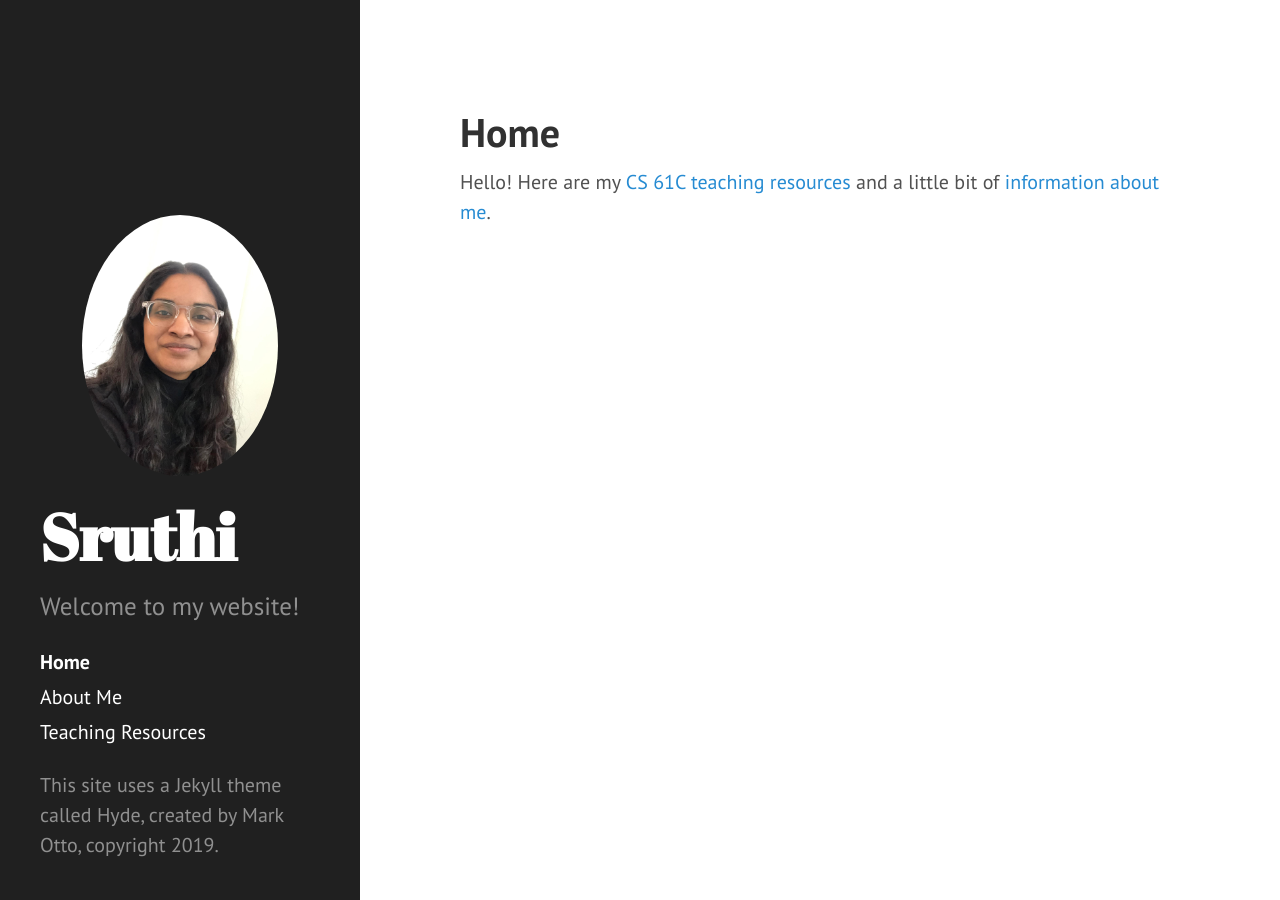
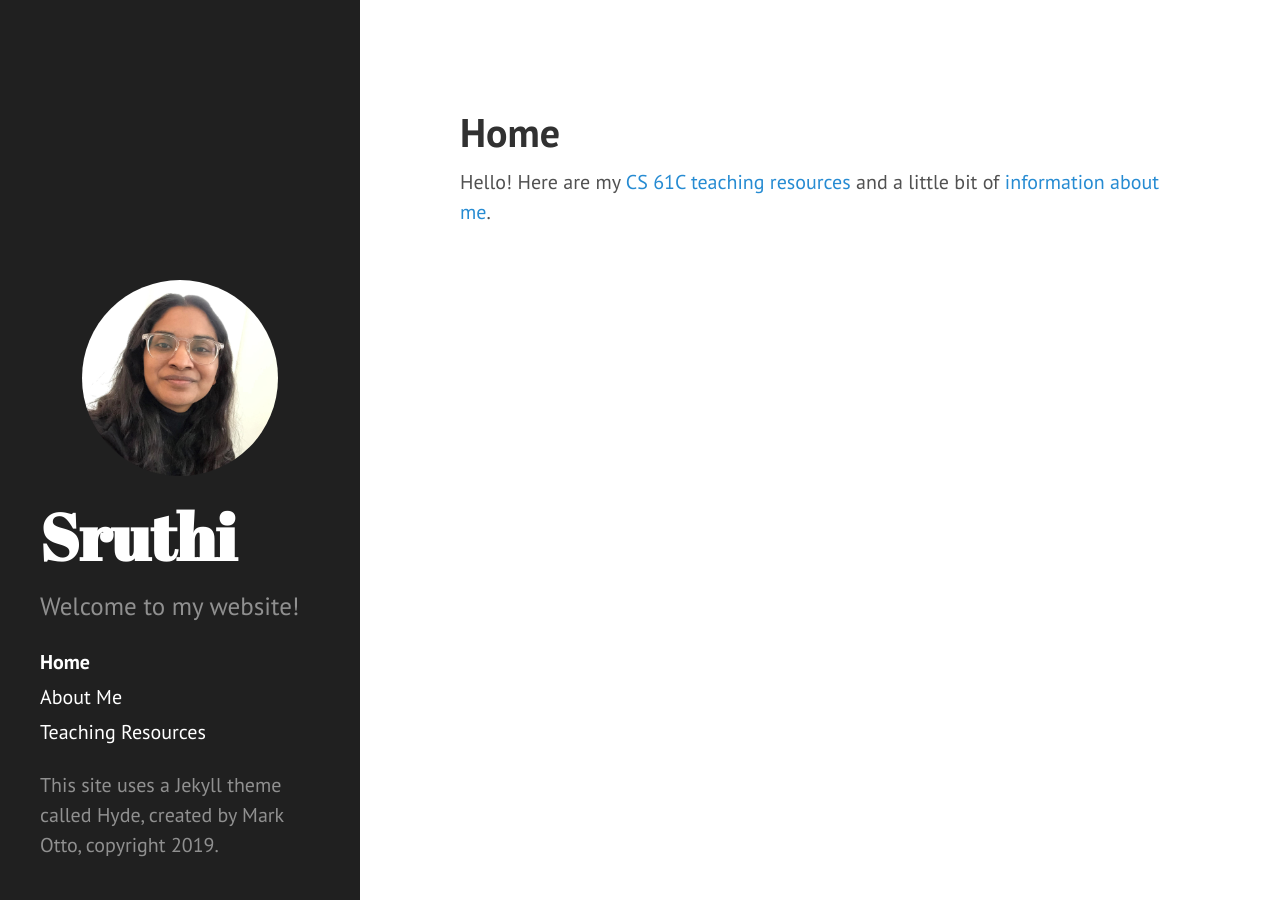
Before and after one commit to sruthiveeragandham/sruthiveeragandham.github.io, a Jekyll site: the page built from index.html, in a window 1280 px wide. Built offline with Jekyll 4.4.1, drawn with Linux system fonts in a browser that asks for light colours; Markdown is read by kramdown in place of the engine named in the settings; the list of posts is cut into pages by our own code.

Commit message:
Use square headshot in sidebar

```diff
--- a/_includes/sidebar.html
+++ b/_includes/sidebar.html
@@ -8,7 +8,7 @@
       }
 </style>
 <div align="center">
-<img src="https://sruthiveeragandham.github.io/public/headshot.jpg" alt="A picture of me (Sruthi) smiling, wearing a black turtleneck and clear glasses!" class="circular--square"/>
+<img src="https://sruthiveeragandham.github.io/public/headshot_square.jpg" alt="A picture of me (Sruthi) smiling, wearing a black turtleneck and clear glasses!" class="circular--square"/>
 </div>
 
     <div class="sidebar-about">
```
